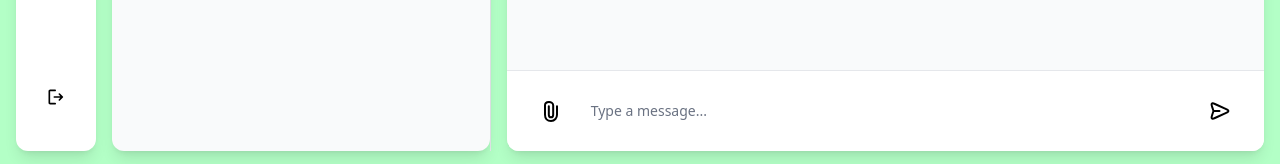
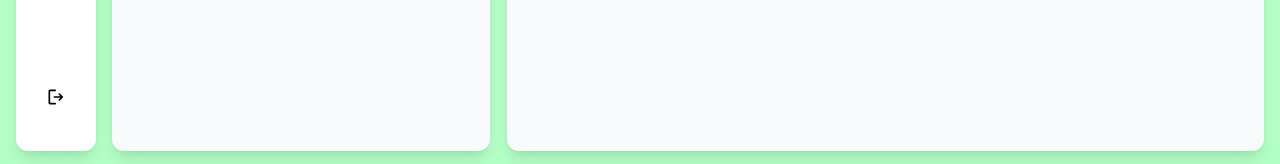
Before and after one commit to denyryn/simple-chat-ui, a React (Vite) app: page / in a window 1280 px wide. Shown: the part 633-797 px from the top of the page. Built offline with nearby package versions, Linux system fonts and the light colour scheme.

Commit message:
feat: fixed bug in mobile and hidden on null chat

```diff
--- a/src/pages/chat/components/ChatInput.tsx
+++ b/src/pages/chat/components/ChatInput.tsx
@@ -1,8 +1,13 @@
 import { useRef, useEffect } from "react";
 import Send from "@assets/send.svg";
 import Attachment from "@assets/attachment.svg";
+import type { ChatResult } from "../../../types/chatResult";
 
-export default function ChatInput() {
+export default function ChatInput({
+  currentChat,
+}: {
+  currentChat: ChatResult | null;
+}) {
   const textareaRef = useRef<HTMLTextAreaElement>(null);
 
   const handleInput = () => {
@@ -18,7 +23,11 @@ export default function ChatInput() {
   }, []);
 
   return (
-    <footer className="px-4 py-3 bg-white border-t border-gray-200 rounded-b-xl">
+    <footer
+      className={`px-4 py-3 bg-white border-t border-gray-200 rounded-b-xl ${
+        !currentChat ? "hidden" : ""
+      }`}
+    >
       <div className="flex items-center">
         <button className="p-4">
           <img className="size-6" src={Attachment} alt="Attach" />
@@ -33,7 +42,7 @@ export default function ChatInput() {
             msOverflowStyle: "none", // IE 10+
           }}
           className="flex-1 resize-none overflow-scroll px-3 py-2 rounded-lg placeholder-gray-500
-                     focus:ring-0 focus:outline-none border-none shadow-none max-h-[80px] text-sm text-black"
+                     focus:ring-0 focus:outline-none border-none shadow-none min-h-[40px] max-h-[80px] text-sm text-black"
         />
         <button className="p-4">
           <img className="size-6" src={Send} alt="Send" />
```
